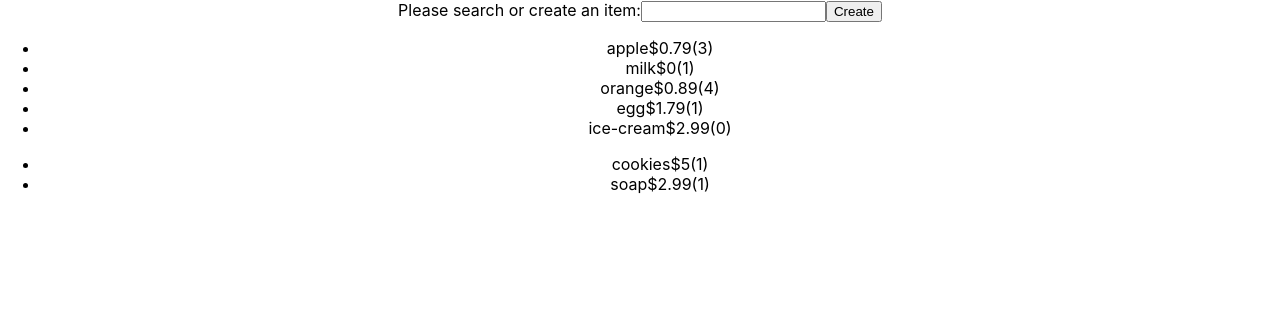
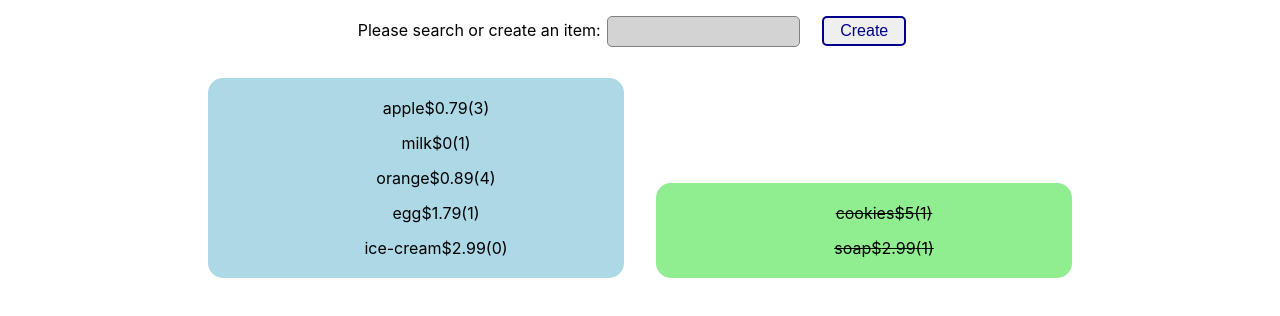
Before and after one commit to geeeedev/opstx-shopping-list-app, a React (Create React App) app: page / in a window 1280 px wide. Shown: the top 316 px of the page. Built offline with nearby package versions, Linux system fonts and the light colour scheme.

Commit message:
styling - added basic as visual aid add new - added search - added

```diff
--- a/src/components/ShoppingList.js
+++ b/src/components/ShoppingList.js
@@ -1,4 +1,60 @@
 import React, { useState } from "react";
+import styled from "styled-components";
+
+// could possibly break these out into their own components
+// and import them to be used
+const Label = styled.label``;
+
+const Input = styled.input`
+  padding: 0.5em;
+  margin: 0.5em;
+  background: lightgray;
+  border: 1px solid gray;
+  border-radius: 5px;
+`;
+
+const Button = styled.button`
+  //background: ivory;
+  color: darkblue;
+  font-size: 1em;
+  margin: 1em;
+  padding: 0.25em 1em;
+  border: 2px solid darkblue;
+  border-radius: 5px;
+`;
+
+const DisplayContainer = styled.div`
+  font-size: 1em;
+  margin: 1em;
+  padding: 0.25em 1em;
+  width: 30vw;
+  height: auto;
+  //   display: flex;
+  //   justify-content: center;
+  display: inline-block;
+  text-align: center;
+  border-radius: 15px;
+  background: lightgray;
+`;
+
+const DisplayPending = styled(DisplayContainer)`
+  // display: inline-block;
+  background: lightblue;
+`;
+
+const DisplayCrossedOff = styled(DisplayContainer)`
+  // display: inline-block;
+  background: lightgreen;
+`;
+
+const PendingLi = styled.li`
+  list-style-type: none;
+  margin-top: 15px;
+`;
+
+const CrossedOffLi = styled(PendingLi)`
+  text-decoration: line-through;
+`;
 
 const ShoppingList = () => {
   const [itemName, setItemName] = useState("");
@@ -58,54 +114,93 @@ const ShoppingList = () => {
       isCrossedOff: true,
     },
   ];
+  const [allItemsList, setAllItemsList] = useState(initList);
   const [displayList, setDisplayList] = useState(initList);
+
+  const handleAddNew = (e) => {
+    e.preventDefault();
+
+    const newItem = {
+      itemName: itemName,
+      category,
+      price,
+      quantity,
+      isCrossedOff,
+    };
+
+    const newList = allItemsList;
+    newList.push(newItem);
+    setDisplayList(newList);
+    setAllItemsList(newList);
+
+    setItemName("");
+  };
+
+  const handleSearch = (e) => {
+    const searchedItems = allItemsList.filter((item) => {
+      return item.itemName.toLowerCase().includes(e.target.value.toLowerCase());
+      //On the job, I would ask for clarifications on whether the search logic
+      //prefers "start-with" or "include" the searched substring
+    });
+    setDisplayList(searchedItems);
+    setItemName(e.target.value);
+
+    //Check for (and not allow) duplicate entry - Not listed in requirement, but I would add that if time permits
+  };
 
   return (
     <>
-      <form>
-        <label htmlFor="addItem"> Please search or create an item:</label>
-        <input
+      <form
+        onSubmit={(e) => {
+          handleAddNew(e);
+        }}
+      >
+        <Label htmlFor="addItem"> Please search or create an item:</Label>
+        <Input
           id="addItem"
           type="text"
           name="add"
-          //   onChange={(e) => handleSearch(e)}
+          onChange={(e) => handleSearch(e)}
           value={itemName}
         />
 
-        <button type="submit">Create</button>
+        <Button type="submit">Create</Button>
       </form>
 
+      <DisplayPending>
         <ul>
           {displayList
             .filter((item) => item.isCrossedOff === false)
             .map((item, idx) => {
               return (
                 <>
-                <li key={idx}>
+                  <PendingLi key={idx}>
                     <span>{item.itemName}</span>
                     <span>${item.price ? item.price : "0"}</span>
                     <span>({item.quantity ? item.quantity : "0"})</span>
-                </li>
+                  </PendingLi>
                 </>
               );
             })}
         </ul>
-
+      </DisplayPending>
+      <DisplayCrossedOff>
         <ul>
           {displayList
             .filter((item) => item.isCrossedOff === true)
             .map((item, idx) => {
               return (
                 <>
-                <li key={idx}>
+                  <CrossedOffLi key={idx}>
                     <span>{item.itemName}</span>
                     <span>${item.price ? item.price : "0"}</span>
                     <span>({item.quantity ? item.quantity : "0"})</span>
-                </li>
+                  </CrossedOffLi>
                 </>
               );
             })}
         </ul>
+      </DisplayCrossedOff>
     </>
   );
 };
```
Lines whose indentation alone changed are shown as unchanged.
